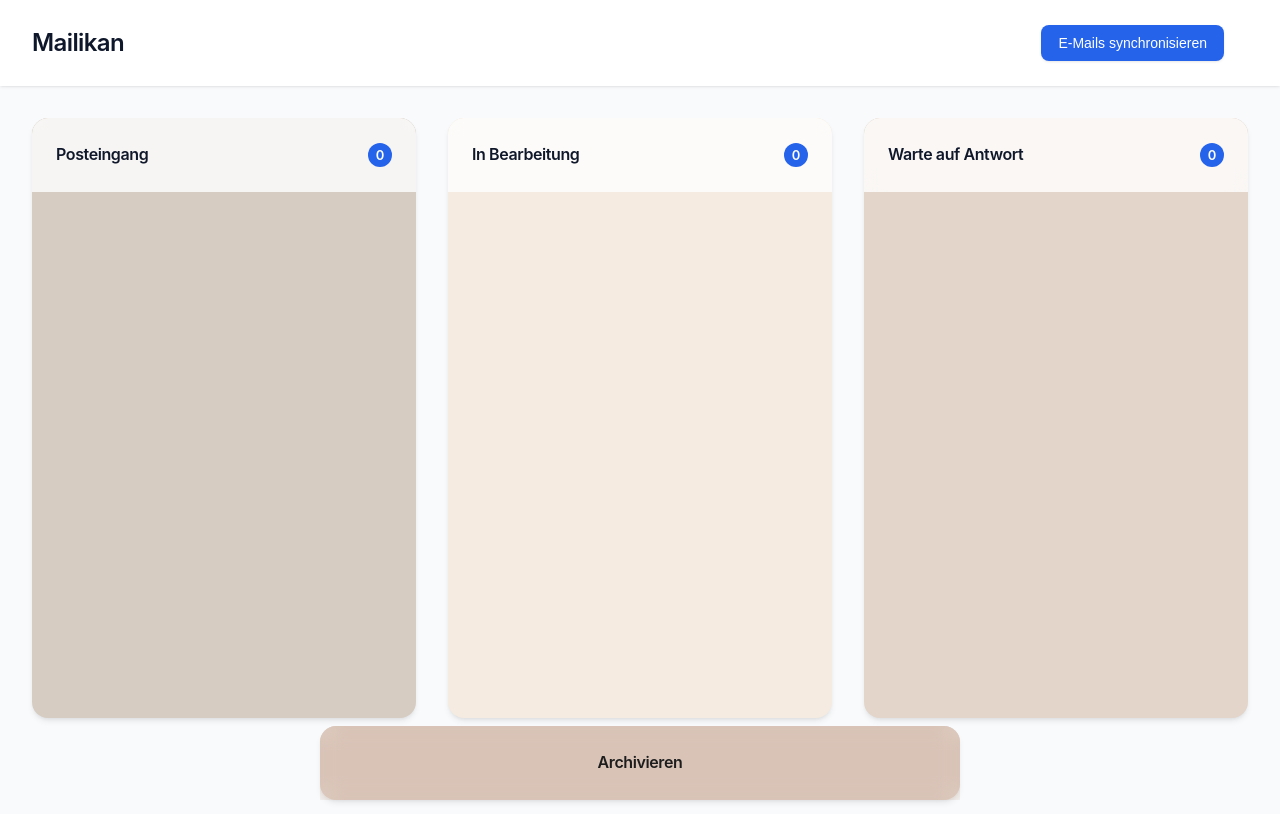
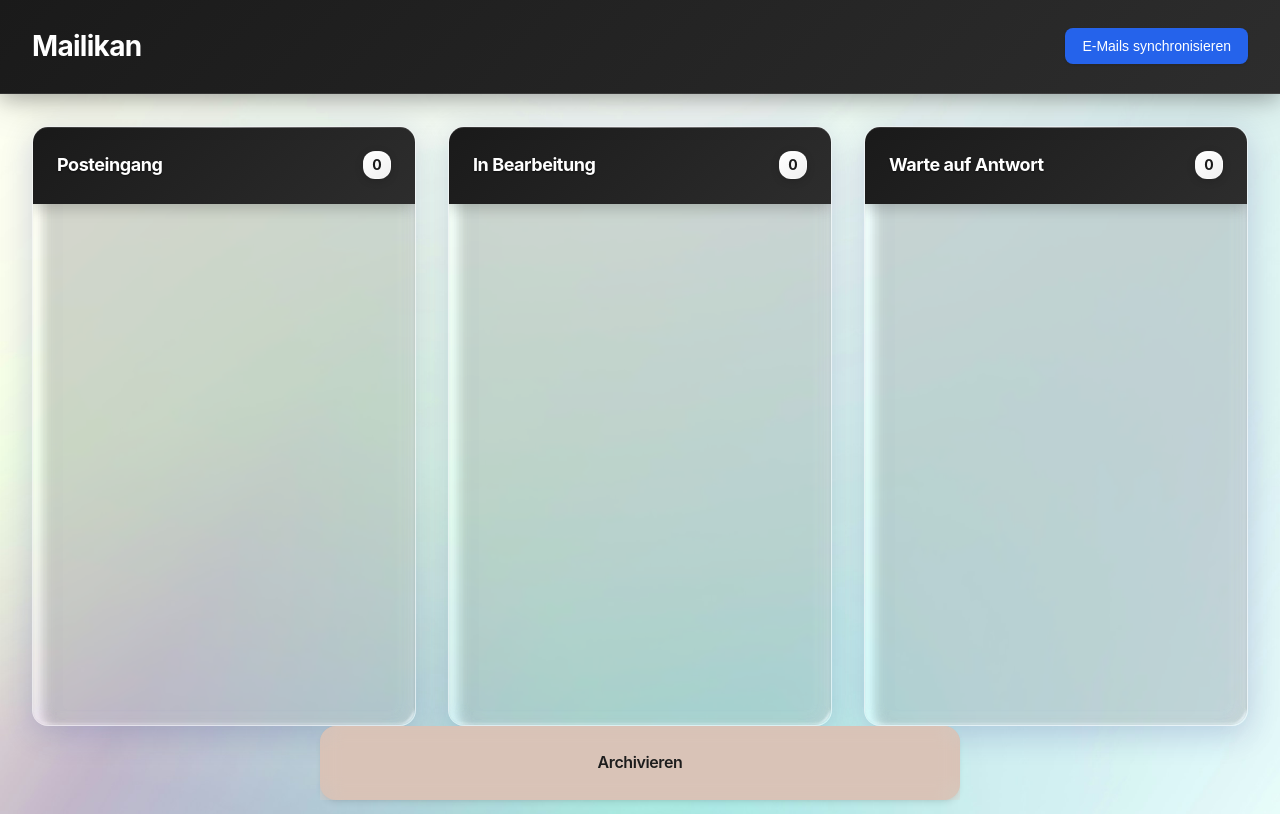
Before and after one commit to Plobli/Mailikan, a website: page public/index.html in a window 1280 px wide. Drawn offline with Linux system fonts and the light colour scheme; no server answers.

Commit message:
Liquid Glas Design an Background Image

```diff
--- a/public/index.html
+++ b/public/index.html
@@ -11,7 +11,6 @@
         <h1>Mailikan</h1>
         <div class="header-actions">
             <button id="sync-btn" class="btn btn-primary">E-Mails synchronisieren</button>
-            <div class="email-stats" id="email-stats"></div>
         </div>
     </header>
 
--- a/public/script.js
+++ b/public/script.js
@@ -310,7 +310,9 @@ class EmailKanban {
         };
 
         const statsElement = document.getElementById('email-stats');
-        statsElement.textContent = `Gesamt: ${stats.total} E-Mails`;
+        if (statsElement) {
+            statsElement.textContent = `Gesamt: ${stats.total} E-Mails`;
+        }
     }
 
     showLoading(show) {
--- a/public/styles.css
+++ b/public/styles.css
@@ -72,14 +72,19 @@ body {
   font-size: 1rem; /* Increased from 0.875rem for better accessibility - 16px base */
   line-height: 1.6; /* Improved line height for better readability */
   color: var(--text-primary);
-  background-color: var(--bg-secondary);
+  background-image: url('./background.jpg');
+  background-size: cover;
+  background-position: center;
+  background-attachment: fixed;
+  background-repeat: no-repeat;
   min-height: 100vh;
 }
 
-/* Header */
+/* Header - Dark Modern Design */
 header {
-  background-color: var(--bg-primary);
-  box-shadow: var(--shadow-sm);
+  background: linear-gradient(135deg, #1a1a1a, #2d2d2d);
+  box-shadow: 0 4px 20px rgba(0, 0, 0, 0.25),
+              0 8px 40px rgba(0, 0, 0, 0.15);
   padding: var(--space-lg) var(--space-xl);
   display: flex;
   justify-content: space-between;
@@ -87,12 +92,13 @@ header {
   position: sticky;
   top: 0;
   z-index: 100;
+  border-bottom: 1px solid rgba(255, 255, 255, 0.1);
 }
 
 header h1 {
-  font-size: 1.5rem;
-  font-weight: 600;
-  color: var(--text-primary);
+  font-size: 1.75rem;
+  font-weight: 700;
+  color: #ffffff;
   letter-spacing: -0.025em;
 }
 
@@ -150,14 +156,6 @@ header h1 {
   transform: translateY(-1px);
 }
 
-/* Email Stats */
-.email-stats {
-  display: flex;
-  gap: var(--space-lg);
-  font-size: 0.875rem;
-  color: var(--text-secondary);
-}
-
 .stat-item {
   display: flex;
   align-items: center;
@@ -180,65 +178,107 @@ header h1 {
   min-height: calc(100vh - 80px);
 }
 
-/* Columns */
+/* Columns - Advanced Liquid Glass Effect */
 .column {
-  background-color: var(--bg-card);
+  position: relative;
+  background: rgba(242, 242, 247, 0.25);
+  backdrop-filter: blur(2px) saturate(180%);
+  -webkit-backdrop-filter: blur(2px) saturate(180%);
   border-radius: var(--radius-xl);
+  border: 1px solid rgba(242, 242, 247, 0.6);
+  box-shadow: 0 8px 32px rgba(31, 38, 135, 0.2),
+              inset 0 4px 20px rgba(242, 242, 247, 0.3);
   overflow: hidden;
-  box-shadow: var(--shadow-md);
   display: flex;
   flex-direction: column;
   height: fit-content;
   min-height: 600px;
-  transition: all 0.2s ease;
+  transition: all 0.3s ease;
+}
+
+.column::after {
+  content: '';
+  position: absolute;
+  top: 0;
+  left: 0;
+  width: 100%;
+  height: 100%;
+  background: rgba(242, 242, 247, 0.15);
+  border-radius: var(--radius-xl);
+  backdrop-filter: blur(1px);
+  box-shadow: inset -10px -8px 0px -11px rgba(242, 242, 247, 0.9),
+              inset 0px -9px 0px -8px rgba(242, 242, 247, 0.9);
+  opacity: 0.6;
+  z-index: -1;
+  filter: blur(1px) drop-shadow(10px 4px 6px black) brightness(115%);
+}
+
+.column::before {
+  content: '';
+  position: absolute;
+  top: 0;
+  left: 0;
+  right: 0;
+  height: 1px;
+  background: linear-gradient(90deg, transparent, rgba(242, 242, 247, 0.4), transparent);
+  z-index: 1;
 }
 
 .column:hover {
-  box-shadow: var(--shadow-lg);
-  transform: translateY(-2px);
+  transform: translateY(-4px);
+  box-shadow: 0 12px 40px 0 rgba(242, 242, 247, 0.4);
+  border-color: rgba(242, 242, 247, 0.8);
 }
 
-/* Different neutral background shades for each column */
-#posteingang-column {
-  background-color: var(--bg-column-1);
+/* Uniform light gray glass effect for all columns */
+.column {
+  background: rgba(242, 242, 247, 0.25);
+  border-color: rgba(242, 242, 247, 0.6);
 }
 
-#in-bearbeitung-column {
-  background-color: var(--bg-column-2);
-}
-
-#warte-auf-antwort-column {
-  background-color: var(--bg-column-3);
+.column::after {
+  background: rgba(242, 242, 247, 0.15);
+  box-shadow: inset -10px -8px 0px -11px rgba(242, 242, 247, 0.9),
+              inset 0px -9px 0px -8px rgba(242, 242, 247, 0.9);
 }
 
 .column-header {
   padding: var(--space-lg);
-  background-color: rgba(255, 255, 255, 0.8);
-  backdrop-filter: blur(10px);
+  background: linear-gradient(135deg, #1a1a1a, #2d2d2d);
+  border-radius: var(--radius-xl) var(--radius-xl) 0 0;
+  border: 1px solid rgba(255, 255, 255, 0.1);
+  border-bottom: none;
+  box-shadow: 0 4px 15px rgba(0, 0, 0, 0.2),
+              inset 0 1px 0 rgba(255, 255, 255, 0.1);
   display: flex;
   justify-content: space-between;
   align-items: center;
+  margin: -1px -1px 0 -1px;
 }
 
 .column-header h2 {
-  font-size: 1rem;
-  font-weight: 600;
-  color: var(--text-primary);
+  font-size: 1.125rem;
+  font-weight: 700;
+  color: #ffffff;
   letter-spacing: -0.025em;
+  text-shadow: 0 1px 2px rgba(0, 0, 0, 0.5);
 }
 
 .email-count {
   display: inline-flex;
   align-items: center;
   justify-content: center;
-  min-width: 1.5rem;
-  height: 1.5rem;
-  padding: 0 var(--space-xs);
-  background-color: var(--primary-color);
-  color: white;
-  font-size: 0.8125rem; /* Increased from 0.75rem for better accessibility */
-  font-weight: 600;
-  border-radius: 9999px;
+  min-width: 1.75rem;
+  height: 1.75rem;
+  padding: 0 var(--space-sm);
+  background: linear-gradient(135deg, #ffffff, #f0f0f0);
+  color: #1a1a1a;
+  font-size: 0.875rem;
+  font-weight: 700;
+  border-radius: 12px;
+  box-shadow: 0 2px 8px rgba(0, 0, 0, 0.15),
+              inset 0 1px 0 rgba(255, 255, 255, 0.8);
+  border: 1px solid rgba(255, 255, 255, 0.2);
 }
 
 /* Email List */
@@ -550,10 +590,6 @@ header h1 {
   .header-actions {
     justify-content: space-between;
   }
-
-  .email-stats {
-    gap: var(--space-md);
-  }
 }
 
 /* Focus Styles for Accessibility */
```
Also changed, not shown: public/background.jpg (added), public/glass-background.jpg (added), public/glass-background.png (added).
